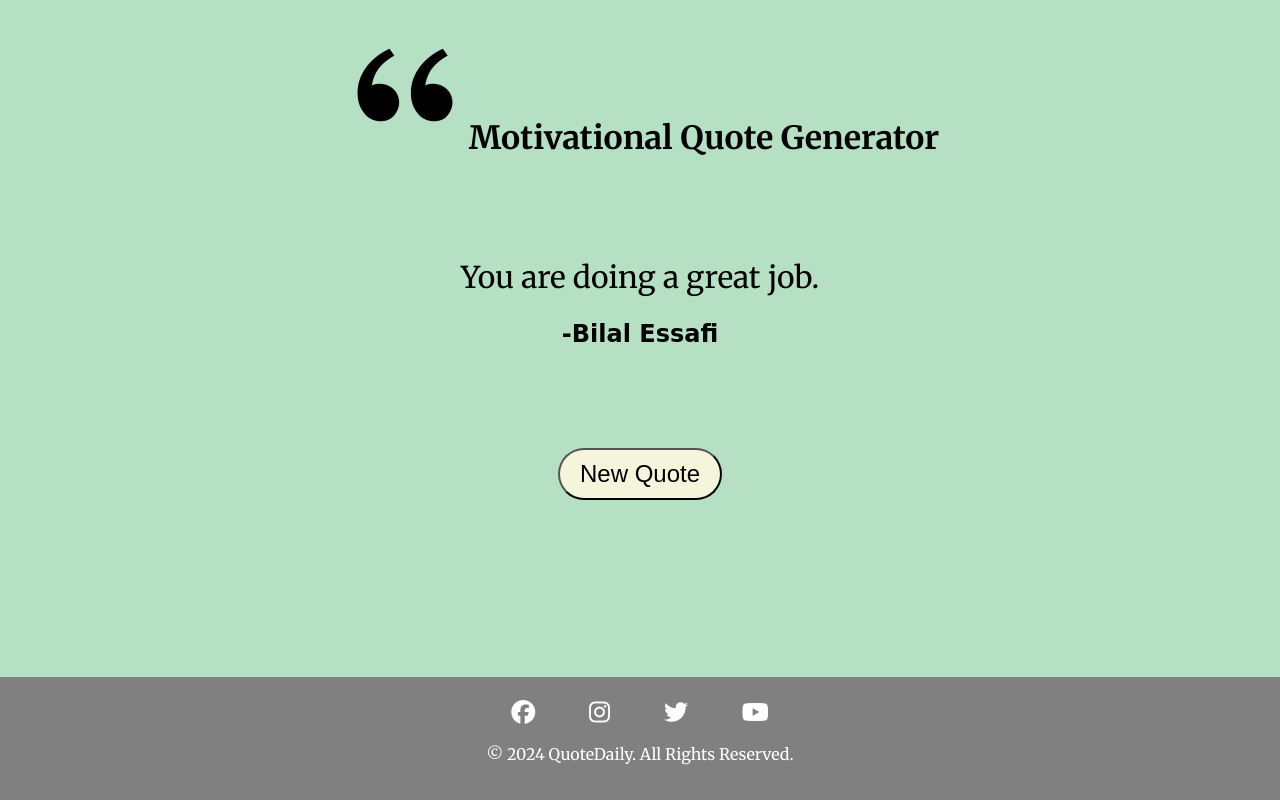
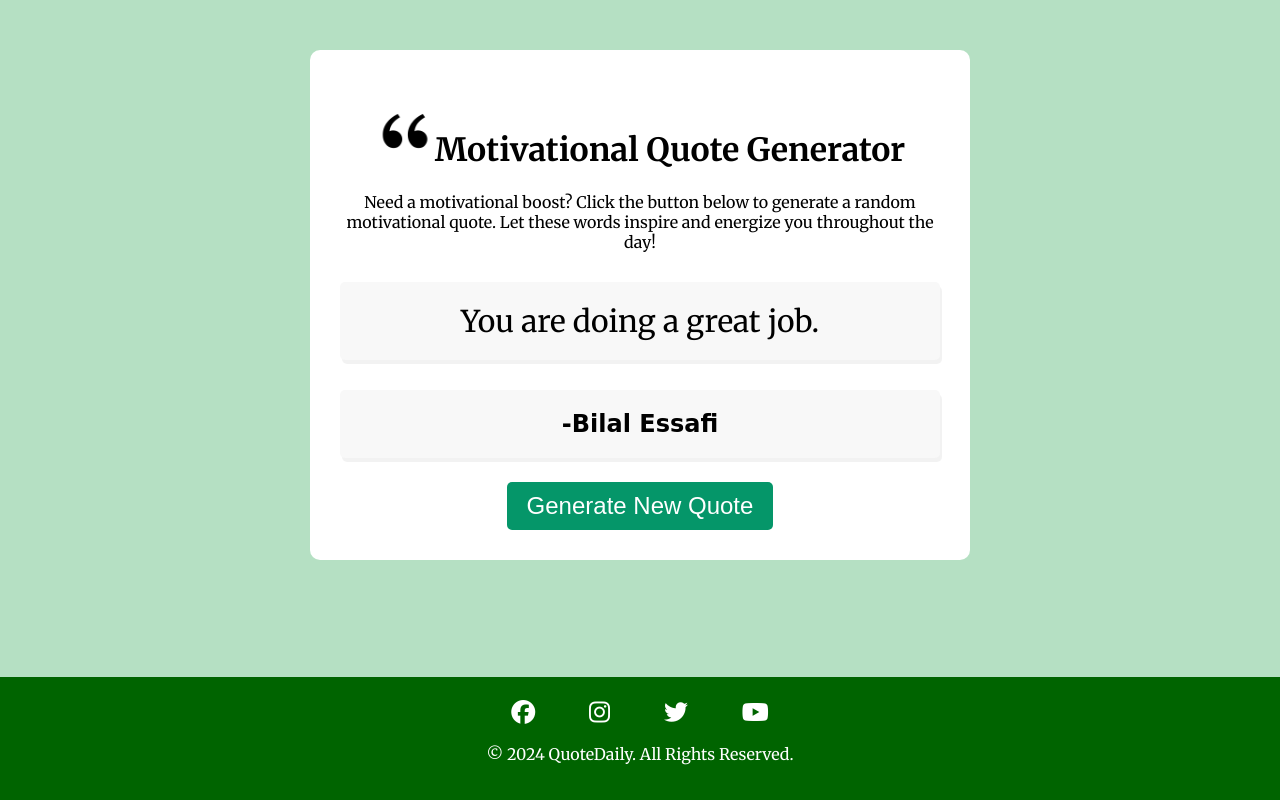
Before and after one commit to BilalEssafi1/motivational-quote-generator, a plain HTML site: page index.html in a window 1280 px wide. Drawn offline with Linux system fonts and the light colour scheme.

Commit message:
Move content into one box and add hover effect to button

```diff
--- a/assets/css/styles.css
+++ b/assets/css/styles.css
@@ -20,12 +20,24 @@ main {
 /* quote area styling */
 #quote-container {
     text-align: center;
-    margin: 100px;
+    background-color: white;
+    margin: 50px auto;
+    width: 80%;
+    max-width: 600px;
+    padding:30px;
+    border-radius:10px;
 }
+
+.quote-box {
+    background-color: #f8f8f8;
+    padding: 20px;
+    border-radius:5px;
+    box-shadow: 02px 4px rgba(0, 0, 0, 0.05)
+}
+
 /* quote styling */
 #quote {
     font-size:30px;
-    margin:10px;
 }
 /* author styling */
 #author {
@@ -36,14 +48,20 @@ main {
 /* new quote generator button styling */
 #generate-new-quote {
     padding: 10px 20px;
-    background-color: beige;
-    border-radius: 30px;
+    background-color: #059669;
+    color:white;
+    border-radius: 5px;
+    border:none;
     font-size: 1.5rem;
+}
+
+#generate-new-quote:hover {
+    background-color: darkgreen;
 }
 
 /*Footer styles */
 footer {
-    background-color: grey;
+    background-color: darkgreen;
     color: white;
     text-align: center;
     padding: 20px 0;
@@ -67,8 +85,19 @@ i {
     color:white;
 }
 
-@media (max-width:320px) {
-#quote-container {
-    width:50%;
+@media (max-width: 768px)) {
+    #quote-container: {
+        width:90%;
+        padding:20px;
+    }
+    #quote {
+        font-size: 20px;
+    }
+    #author {
+        font-size:16px;
+    }
+    #generate-new-quote {
+        font-size: 1rem;
+        padding: 10px 20px;
+    }
 }
-}
--- a/index.html
+++ b/index.html
@@ -8,16 +8,18 @@
 </head>
 <body>
     <main>
-        <!--website title-->
-        <h1 class="heading">
-            <img class="logo" src="assets/images/logo.png" alt="logo">Motivational Quote Generator</h1>
         <!--quote content-->
         <div id="quote-container">
-            <p id="quote"></p>
-            <p id="author"></p>
+            <h1 class="heading">
+                <!--quote container title-->
+                <img class="logo" src="assets/images/logo.png" alt="logo">Motivational Quote Generator</h1>
+            <p>Need a motivational boost? Click the button below to generate a random motivational quote. Let these words inspire and energize you throughout the day!</p>
+            <p id="quote" class="quote-box"></p>
+            <p id="author" class="quote-box"></p>
+                    <!--quote generator button-->
+        <button id="generate-new-quote">Generate New Quote</button>
         </div>
-        <!--quote generator button-->
-        <button id="generate-new-quote">New Quote</button>
+
     </main>
     <footer>
         <ul>
```
